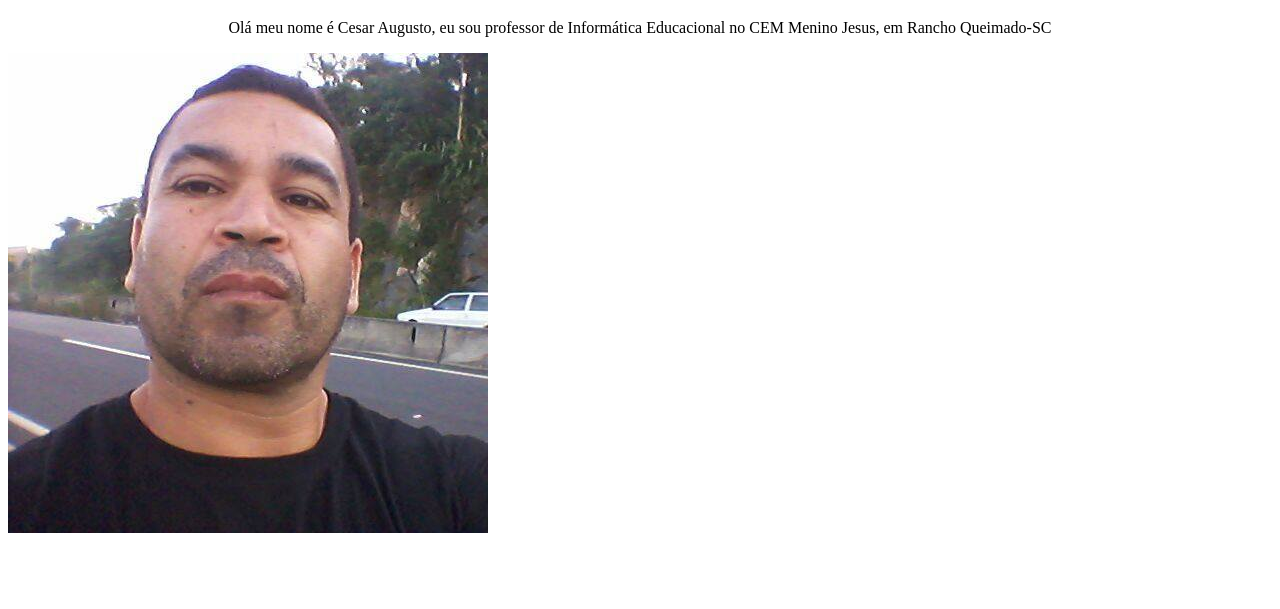
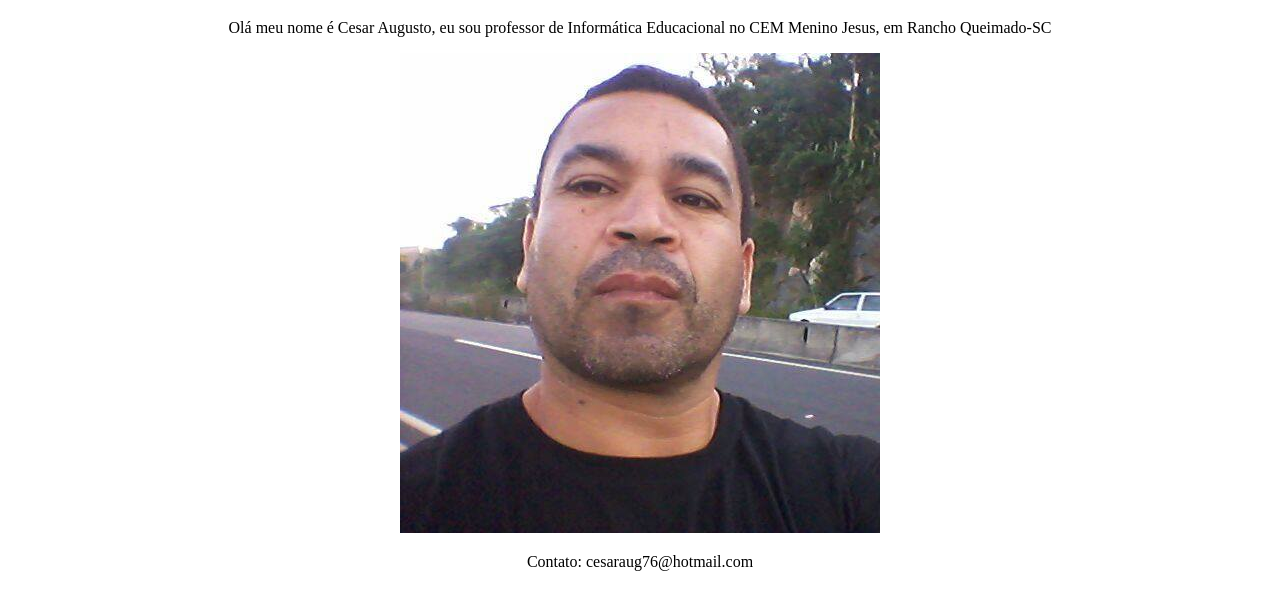
Before and after one commit to cesaraugustocosta/cesaraugustocosta.github.io, a plain HTML site: page index.html in a window 1280 px wide. Shown: the part 61-670 px from the top of the page. Drawn offline with Linux system fonts and the light colour scheme.

Commit message:
contato adicionado

```diff
--- a/index.html
+++ b/index.html
@@ -10,6 +10,10 @@
 <body>
     <h1>Bem-vindo(a) a minha página</h1>
     <p>Olá meu nome é Cesar Augusto, eu sou professor de Informática Educacional no CEM Menino Jesus, em Rancho Queimado-SC</p>
-    <img src="imagens/perfil.jpg" alt="foto de perfil">
+    <center>
+        <img src="imagens/perfil.jpg" alt="foto de perfil">
+    </center>
+
+    <p>Contato: cesaraug76@hotmail.com</p>
 </body>
 </html>
--- a/style.css
+++ b/style.css
@@ -1,4 +1,6 @@
 h1{
     text-align: center;
 }
-p {text-align: center;}
+p {
+    text-align: center;
+}
```
Also changed, not shown: imagens/105838415_733185431929355_2715296425611284881_n.png (added), imagens/268020613_511731120967718_3908953241855592249_n.png (added).
